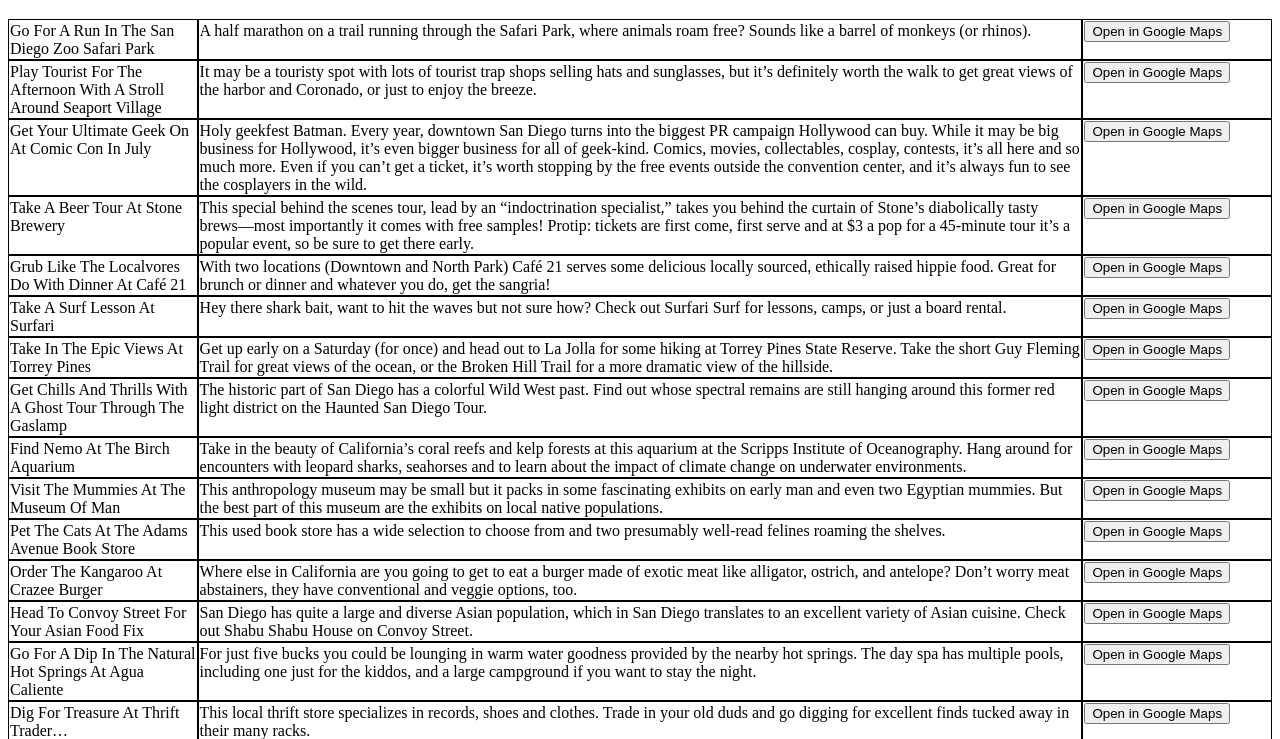
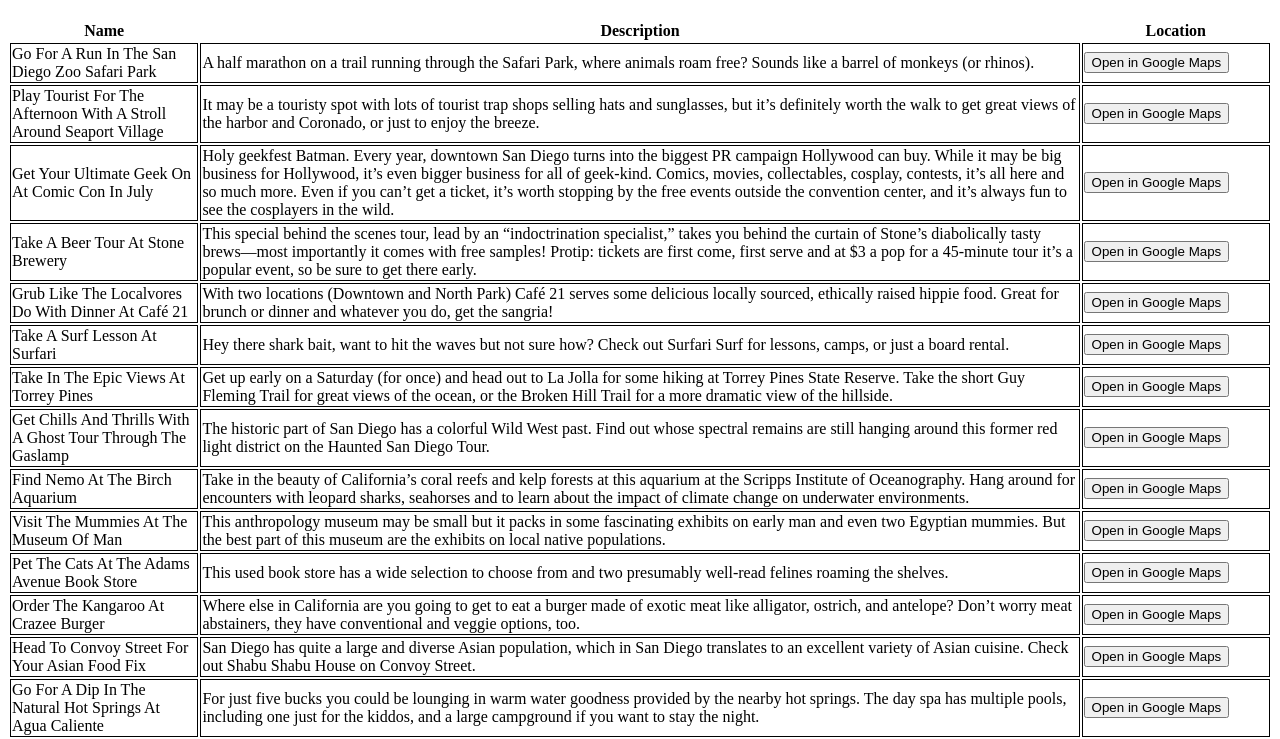
Before and after one commit to TaylourPinard/San-Diego-Top-Spots, a website: page index.html in a window 1280 px wide. Shown: the part 61-800 px from the top of the page. Drawn offline with nearby package versions, Linux system fonts and the light colour scheme.

Commit message:
adds better styling, fixes header at the bottom bug

```diff
--- a/index.html
+++ b/index.html
@@ -11,11 +11,14 @@
     <!-- Write your markup here -->
     <h1>San Diego Top Spots</h1>
     <table>
-        <tr>
-            <th>Name</th><th>Description</th><th>Link</th>
-        </tr>
-        <div id="tableData">
-        </div>
+        <thead>
+            <tr>
+                <th>Name</th><th>Description</th><th>Location</th>
+            </tr>
+        </thead>
+        <tbody id="tableData">
+            <!-- this is where table data will load into the table -->
+        </tbody>
     </table>
     <!-- Don't forget to add your <script> tag here -->
     <script src="https://code.jquery.com/jquery-3.3.1.min.js"></script>
--- a/styles.css
+++ b/styles.css
@@ -1,14 +1,20 @@
 .name {
     width: 15%;
-    border: 1px solid black;
 }
 
 .description {
     width: 70%;
-    border: 1px solid black;
 }
 
 .location {
     width: 15%;
+}
+
+tbody {
+    padding: 10px;
+}
+
+td {
+    margin: 10px;
     border: 1px solid black;
 }
```
Also changed, not shown: main.js (+6 -3 lines).
